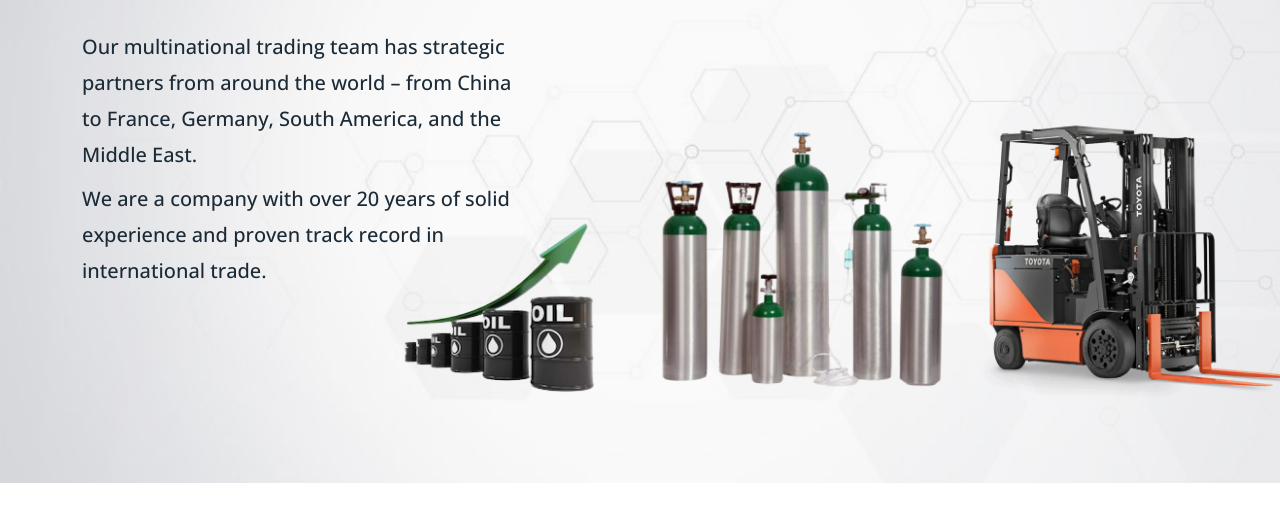
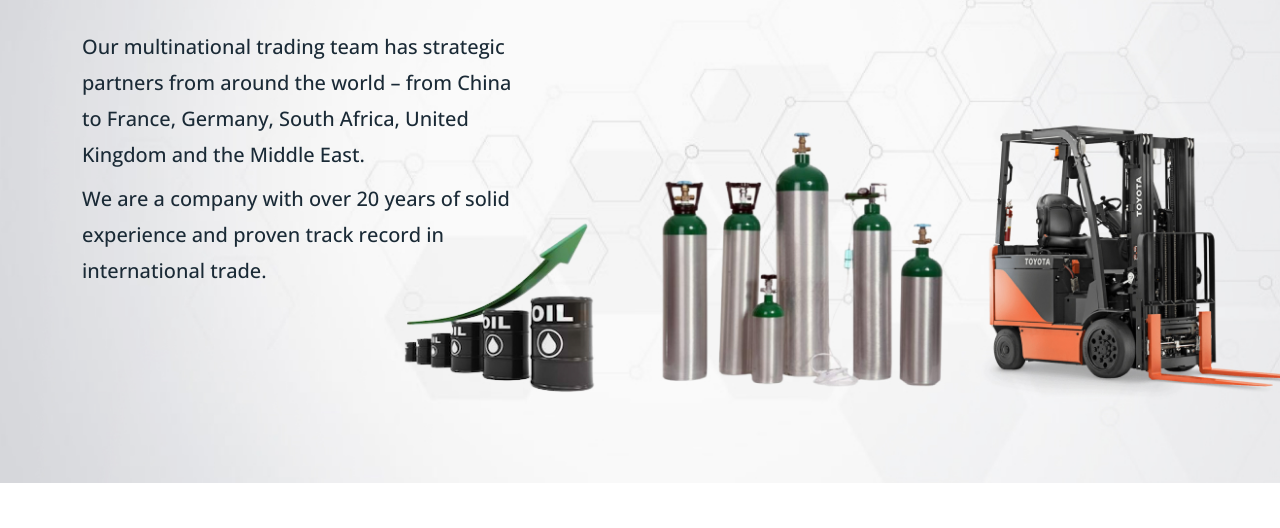
Before and after one commit to chantillyllc/chantilly, a website with bundled scripts: page dist/index.html in a window 1280 px wide. Shown: the part 246-774 px from the top of the page. Built offline with nearby package versions, Linux system fonts and the light colour scheme.

Commit message:
add text

```diff
--- a/dist/index.html
+++ b/dist/index.html
@@ -93,7 +93,7 @@
             <div class="row justify-content-start align-items-center h-100">
                 <div class="col-12 col-md-6 col-lg-5">
                     <h1 class="hero-title colo-orange animated slideInDown"><img src="img/chantilly-logo.png" alt="chantilly-logo" width="65"> Why Chantilly?</h1>
-                    <p class="fs-5 fw-medium text-dark mb-1 pb-1">Our multinational trading team has strategic partners from around the world – from China to France, Germany, South America, and the Middle East.</p>
+                    <p class="fs-5 fw-medium text-dark mb-1 pb-1">Our multinational trading team has strategic partners from around the world – from China to France, Germany, South Africa, United Kingdom and the Middle East.</p>
                     <p class="fs-5 fw-medium text-dark mb-4 pb-3">We are a company with over 20 years of solid experience and proven track record in international trade.</p>
                 </div>
             </div>
```
